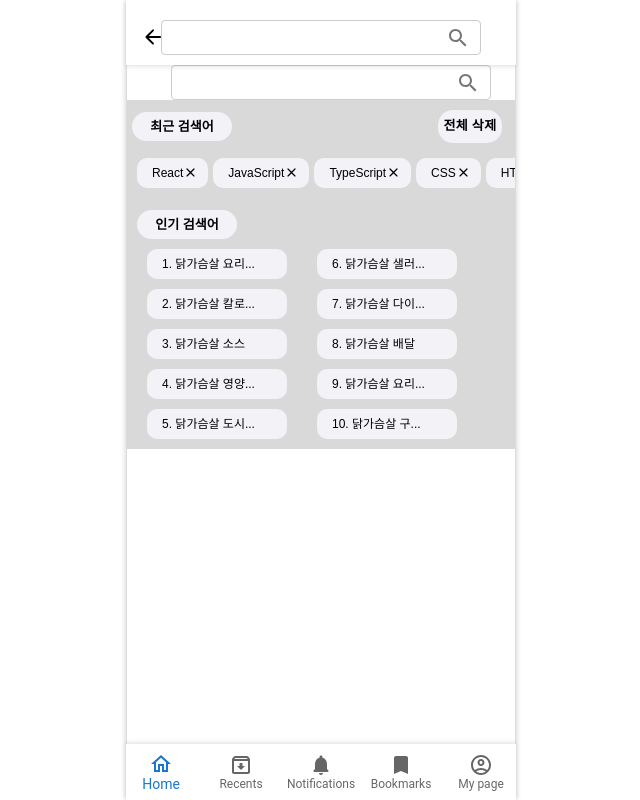
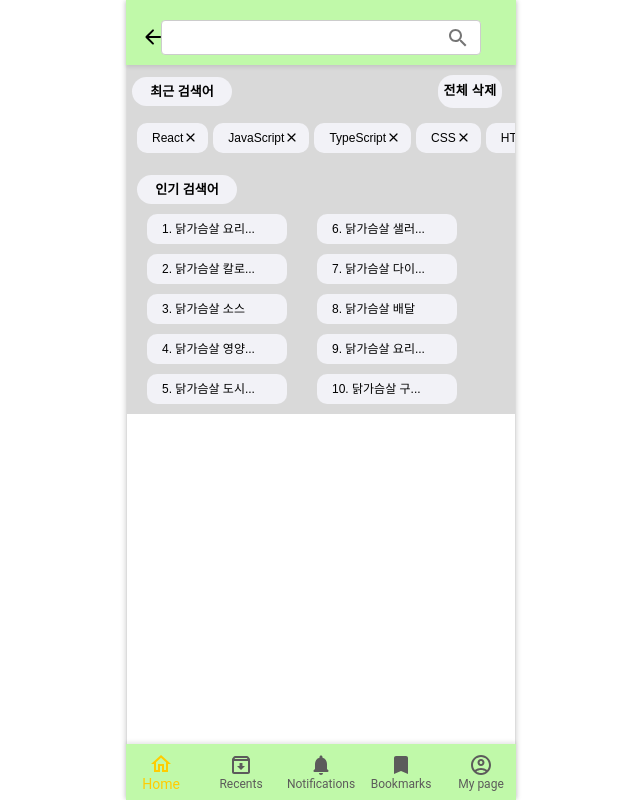
Before and after one commit to dannycho1530/5-bigbrother-SlimDealz-fe, a React (Vite) app: page /searchInitial in a window 1280 px wide. Shown: the whole page, without its empty margins (319-959 px from the left). Built offline with nearby package versions, Linux system fonts and the light colour scheme.

Commit message:
feat: 검색창 initial 페이지 연결

```diff
--- a/src/components/layoutWrapper/footer/index.tsx
+++ b/src/components/layoutWrapper/footer/index.tsx
@@ -68,6 +68,15 @@ const Footer = () => {
           onChange={(event, newValue) => {
             handleNavigation(newValue);
           }}
+          sx={{
+            backgroundColor: '#c0f9a9', // Footer 배경색 변경
+            '& .Mui-selected': {
+              color: '#FFCC00 !important' // 선택된 아이콘과 텍스트 색상 변경
+            },
+            '& .MuiBottomNavigationAction-root': {
+              color: '#5c5b5b' // 기본 아이콘 및 텍스트 색상 변경
+            }
+          }}
         >
           <BottomNavigationAction label="Home" icon={<HomeOutlinedIcon />} />
           <BottomNavigationAction
--- a/src/components/layoutWrapper/footer/styles.tsx
+++ b/src/components/layoutWrapper/footer/styles.tsx
@@ -11,6 +11,5 @@ export const FooterContainer = styled.div`
   align-items: center;
   position: fixed;
   bottom: 0;
-  background-color: white;
   box-shadow: 0px -2px 4px rgba(0, 0, 0, 0.1);
 `;
--- a/src/components/layoutWrapper/header/SearchBar.tsx
+++ b/src/components/layoutWrapper/header/SearchBar.tsx
@@ -3,31 +3,79 @@ import Paper from '@mui/material/Paper';
 import InputBase from '@mui/material/InputBase';
 import IconButton from '@mui/material/IconButton';
 import SearchIcon from '@mui/icons-material/Search';
-import { useNavigate } from 'react-router-dom';
+import { useNavigate, useLocation } from 'react-router-dom';
+import { AutoCompleteItem, AutoCompleteList } from './styles';
 
 type SearchBarProps = {
-  searchValue: string;
-  onSearchChange: (event: React.ChangeEvent<HTMLInputElement>) => void;
-  onSearch: (value: string) => void;
+  words: string[];
 };
 
-const SearchBar: React.FC<SearchBarProps> = ({
-  searchValue,
-  onSearchChange,
-  onSearch
-}) => {
+const SearchBar: React.FC<SearchBarProps> = ({ words }) => {
+  const [searchValue, setSearchValue] = useState('');
+  const [previousSearchValue, setPreviousSearchValue] = useState('');
+  const [filteredWords, setFilteredWords] = useState<string[]>([]);
+
+  const navigate = useNavigate();
+  const location = useLocation();
+
+  const handleSearchChange = (event: React.ChangeEvent<HTMLInputElement>) => {
+    const value = event.target.value;
+    setSearchValue(value);
+
+    // 검색어가 변경되었을 때만 필터링 실행
+    if (value && value !== previousSearchValue) {
+      const filtered = words.filter((word) =>
+        word.toLowerCase().includes(value.toLowerCase())
+      );
+      setFilteredWords(filtered);
+    } else {
+      setFilteredWords([]);
+    }
+  };
+
+  const handleSearch = (value: string) => {
+    // 같은 검색어라면 리렌더링하지 않음
+    if (previousSearchValue === value) return;
+
+    setPreviousSearchValue(value);
+    setFilteredWords([]);
+
+    // 페이지 이동 시 기록을 남기지 않음 (뒤로가기를 바로 처리하기 위해 replace 사용)
+    if (value.trim() !== '') {
+      navigate(`/searchResults/${encodeURIComponent(value)}`, {
+        replace: true
+      });
+    }
+  };
+
   const handleKeyPress = (event: React.KeyboardEvent<HTMLInputElement>) => {
     if (event.key === 'Enter') {
       event.preventDefault();
-      onSearch(searchValue);
+      handleSearch(searchValue);
     }
   };
 
   const handleSearchClick = () => {
-    onSearch(searchValue);
+    handleSearch(searchValue);
   };
 
+  const handleInputClick = () => {
+    // 검색창을 클릭하면 SearchInitialPage로 이동
+    navigate('/searchInitial', { replace: true });
+  };
+
+  useEffect(() => {
+    // 현재 경로와 이전 경로가 동일한 경우 뒤로 가기를 막고 기록을 대체합니다.
+    if (location.pathname.startsWith('/searchResults')) {
+      navigate(location.pathname, { replace: true });
+    } else {
+      setFilteredWords([]);
+      setSearchValue(''); // 다른 페이지로 이동할 때 searchValue 초기화
+    }
+  }, [location.pathname, navigate]);
+
   return (
+    <>
       <Paper
         component="form"
         sx={{
@@ -51,8 +99,9 @@ const SearchBar: React.FC<SearchBarProps> = ({
             height: '20px'
           }}
           value={searchValue}
-        onChange={onSearchChange}
+          onChange={handleSearchChange}
           onKeyPress={handleKeyPress}
+          onClick={handleInputClick} // 클릭 시 페이지 이동
         />
         <IconButton
           type="button"
@@ -63,6 +112,16 @@ const SearchBar: React.FC<SearchBarProps> = ({
           <SearchIcon />
         </IconButton>
       </Paper>
+      {filteredWords.length > 0 && (
+        <AutoCompleteList>
+          {filteredWords.map((word, index) => (
+            <AutoCompleteItem key={index} onClick={() => handleSearch(word)}>
+              {word}
+            </AutoCompleteItem>
+          ))}
+        </AutoCompleteList>
+      )}
+    </>
   );
 };
 
--- a/src/components/layoutWrapper/header/index.tsx
+++ b/src/components/layoutWrapper/header/index.tsx
@@ -1,4 +1,4 @@
-import React, { useState, forwardRef } from 'react';
+import React, { forwardRef } from 'react';
 import ArrowBackRoundedIcon from '@mui/icons-material/ArrowBackRounded';
 import SearchBar from './SearchBar';
 import {
@@ -15,21 +15,13 @@ const slimdealzlogo = '/assets/slimdealzlogo2.png';
 type HeaderProps = {
   pageTitle?: string;
   onBackNavigation?: () => void;
+  words: string[]; // words props 추가
 };
 
-const Header = forwardRef<HTMLDivElement, HeaderProps>(({ pageTitle }, ref) => {
-  const [searchValue, setSearchValue] = useState('');
-
+const Header = forwardRef<HTMLDivElement, HeaderProps>(
+  ({ pageTitle, words }, ref) => {
     const navigate = useNavigate();
     const location = useLocation();
-
-  const handleSearchChange = (event: React.ChangeEvent<HTMLInputElement>) => {
-    setSearchValue(event.target.value);
-  };
-
-  const handleSearch = (value: string) => {
-    navigate(`/searchResults/${encodeURIComponent(value)}`);
-  };
 
     const handleLogoClick = () => {
       navigate('/main');
@@ -79,7 +71,10 @@ const Header = forwardRef<HTMLDivElement, HeaderProps>(({ pageTitle }, ref) => {
           )}
         </LogoContainer>
         {isSimplePage && !isCategoryPage && (
-        <PageTitle $isSpecialPage={isSpecialPage} $isSimplePage={isSimplePage}>
+          <PageTitle
+            $isSpecialPage={isSpecialPage}
+            $isSimplePage={isSimplePage}
+          >
             {pageTitle || 'Page Title'}
           </PageTitle>
         )}
@@ -89,14 +84,13 @@ const Header = forwardRef<HTMLDivElement, HeaderProps>(({ pageTitle }, ref) => {
             $isSimplePage={isSimplePage}
           >
             <SearchBar
-            searchValue={searchValue}
-            onSearchChange={handleSearchChange}
-            onSearch={handleSearch}
+              words={words} // words props 전달
             />
           </SearchContainer>
         )}
       </HeaderContainer>
     );
-});
+  }
+);
 
 export default React.memo(Header);
--- a/src/components/layoutWrapper/header/styles.tsx
+++ b/src/components/layoutWrapper/header/styles.tsx
@@ -12,7 +12,7 @@ export const HeaderContainer = styled.div`
   flex-direction: column;
   align-items: center;
   z-index: 1000;
-  background-color: white;
+  background-color: #c0f9a9;
   box-shadow: 0px 2px 4px rgba(0, 0, 0, 0.1);
   padding-bottom: 10px;
 `;
@@ -93,3 +93,26 @@ export const PageTitle = styled.div<{
       justify-content: center;
     `}
 `;
+export const AutoCompleteList = styled.ul`
+  margin-top: 100px;
+  padding: 10px;
+  list-style-type: none;
+  position: absolute;
+  width: 390px;
+  height: auto;
+  overflow-y: auto;
+  z-index: 1;
+  background-color: #d9d9d9;
+`;
+
+export const AutoCompleteItem = styled.li`
+  padding: 10px;
+  border-radius: 25px;
+  background-color: #f2f2f7;
+  margin-bottom: 10px;
+  font-size: 12px;
+  cursor: pointer; /* Add a cursor pointer to indicate it's clickable */
+  &:last-child {
+    border-bottom: none;
+  }
+`;
--- a/src/components/searches/recommendSearches/index.tsx
+++ b/src/components/searches/recommendSearches/index.tsx
@@ -1,12 +1,12 @@
-import React, { useState } from 'react';
-import { AutoCompleteItem, AutoCompleteList, SearchContainer } from './styles';
-import SearchBar from '../../../components/layoutWrapper/header/SearchBar';
+import React from 'react';
+import { AutoCompleteItem, AutoCompleteList } from './styles';
 
-const RecommendSearch: React.FC = () => {
-  const [searchValue, setSearchValue] = useState('');
-  const [previousSearchValue, setPreviousSearchValue] = useState('');
-  const [filteredWords, setFilteredWords] = useState<string[]>([]);
+type RecommendSearchProps = {
+  onSearch: (word: string) => void; // SearchBar로 검색어를 전달하기 위한 콜백
+};
 
+const RecommendSearch: React.FC<RecommendSearchProps> = ({ onSearch }) => {
+  // 목업 데이터 (추천 검색어)
   const words = [
     '닭가슴살',
     '닭가슴살 샐러드',
@@ -14,44 +14,24 @@ const RecommendSearch: React.FC = () => {
     '닭가슴살 도시락',
     '닭가슴살 칼로리',
     '닭가슴살 다이어트',
-    '닭가슴 살 구매처',
+    '닭가슴살 구매처',
     '닭가슴살 영양성분',
     '닭가슴살 소스',
     '닭가슴살 배달'
   ];
 
-  const handleSearchChange = (event: React.ChangeEvent<HTMLInputElement>) => {
-    const value = event.target.value;
-    setSearchValue(value);
-    const filtered = value
-      ? words.filter((word) => word.toLowerCase().includes(value.toLowerCase()))
-      : [];
-    setFilteredWords(filtered);
-  };
-
-  const handleSearch = (value: string) => {
-    // 같은 검색어라면 리렌더링하지 않음
-    if (previousSearchValue === value) return;
-    setPreviousSearchValue(value);
-    // 새로운 검색어가 입력되었을 때만 화면을 업데이트 (페이지 이동은 막음)
-    setFilteredWords([]);
-  };
-
   return (
-    <SearchContainer>
-      <SearchBar
-        searchValue={searchValue}
-        onSearchChange={handleSearchChange}
-        onSearch={handleSearch} // 이곳에서 onSearch prop을 전달
-      />
-      {filteredWords.length > 0 && (
+    <>
+      {words.length > 0 && (
         <AutoCompleteList>
-          {filteredWords.map((word, index) => (
-            <AutoCompleteItem key={index}>{word}</AutoCompleteItem>
+          {words.map((word, index) => (
+            <AutoCompleteItem key={index} onClick={() => onSearch(word)}>
+              {word}
+            </AutoCompleteItem>
           ))}
         </AutoCompleteList>
       )}
-    </SearchContainer>
+    </>
   );
 };
 
--- a/src/components/searches/recommendSearches/styles.tsx
+++ b/src/components/searches/recommendSearches/styles.tsx
@@ -1,18 +1,4 @@
-import { styled } from 'styled-components';
-
-export const SearchContainer = styled.div`
-  width: 300px;
-  margin: 0 auto;
-  position: relative;
-`;
-
-export const SearchInput = styled.input`
-  width: 100%;
-  padding: 10px;
-  border-radius: 5px;
-  border: 1px solid #ccc;
-  box-sizing: border-box;
-`;
+import styled from 'styled-components';
 
 export const AutoCompleteList = styled.ul`
   margin-top: 100px;
@@ -32,6 +18,7 @@ export const AutoCompleteItem = styled.li`
   background-color: #f2f2f7;
   margin-bottom: 10px;
   font-size: 12px;
+  cursor: pointer; /* Add a cursor pointer to indicate it's clickable */
   &:last-child {
     border-bottom: none;
   }
--- a/src/pages/index.tsx
+++ b/src/pages/index.tsx
@@ -47,7 +47,7 @@ const OutLetContainer = () => {
 
   return (
     <>
-      <Header pageTitle={pageTitle} ref={headerRef} />
+      <Header pageTitle={pageTitle} ref={headerRef} words={[]} />
       <Container paddingTop={paddingTop}>
         <Outlet />
       </Container>
--- a/src/pages/search/initial/index.tsx
+++ b/src/pages/search/initial/index.tsx
@@ -1,13 +1,30 @@
+import React from 'react';
 import PopularSearch from '../../../components/searches/popularSearches';
 import RecentSearches from '../../../components/searches/recentSearches';
 import RecommendSearch from '../../../components/searches/recommendSearches';
 
-const SearchInitialPage = () => {
+type SearchInitialPageProps = {
+  searchValue: string;
+};
+
+const SearchInitialPage: React.FC<SearchInitialPageProps> = ({
+  searchValue
+}) => {
+  const handleSearch = (word: string) => {
+    // SearchBar로 전달될 검색어 처리 로직을 추가합니다.
+    console.log(`Selected search word: ${word}`);
+  };
+
   return (
     <>
-    <RecommendSearch/>
-    <RecentSearches/>
-    <PopularSearch/>
+      {searchValue ? (
+        <RecommendSearch onSearch={handleSearch} />
+      ) : (
+        <>
+          <RecentSearches />
+          <PopularSearch />
+        </>
+      )}
     </>
   );
 };
```
Lines whose indentation alone changed are shown as unchanged.
